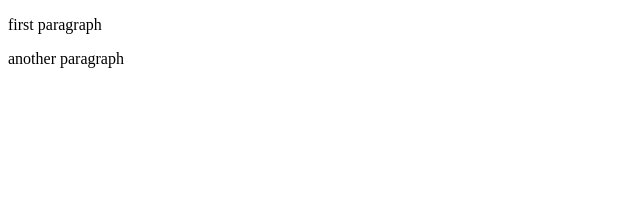
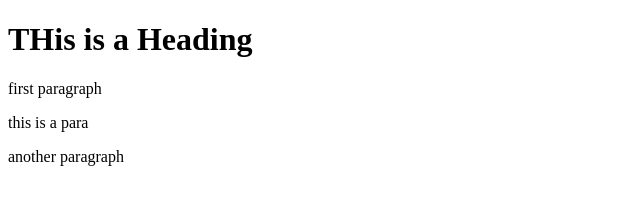
Before and after one commit to rahulbhadja/learning-git, a plain HTML site: page index.html in a window 1280 px wide. Shown: the whole page, without its empty margins (0-640 px from the left). Drawn offline with Linux system fonts and the light colour scheme.

Commit message:
Update index.html

```diff
--- a/index.html
+++ b/index.html
@@ -7,7 +7,10 @@
     <title>Document</title>
   </head>
   <body>
+    <h1>THis is a Heading</h1>
+
     <p>first paragraph</p>
+    <p>this is a para</p>
     <p>another paragraph</p>
   </body>
 </html>
```
